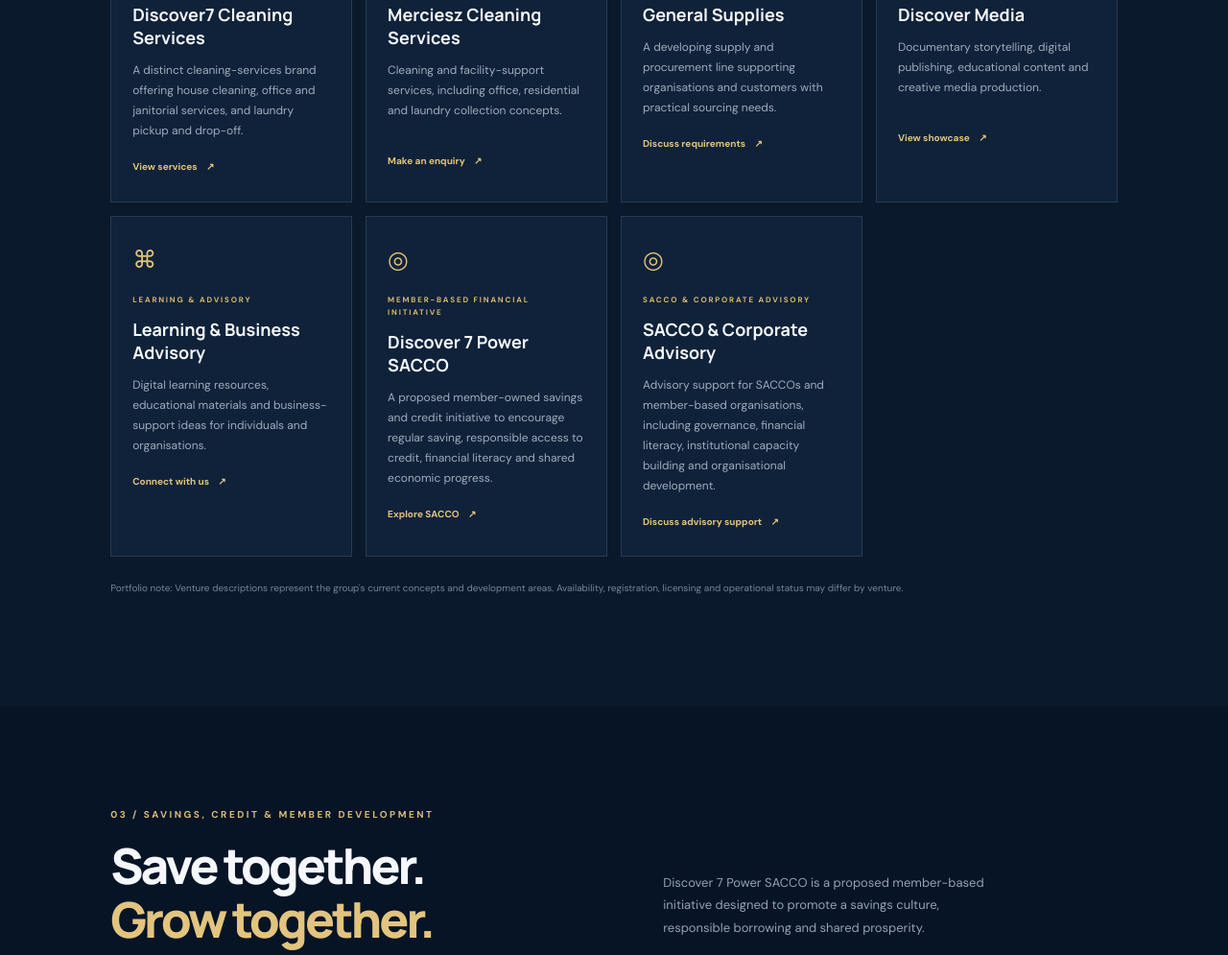
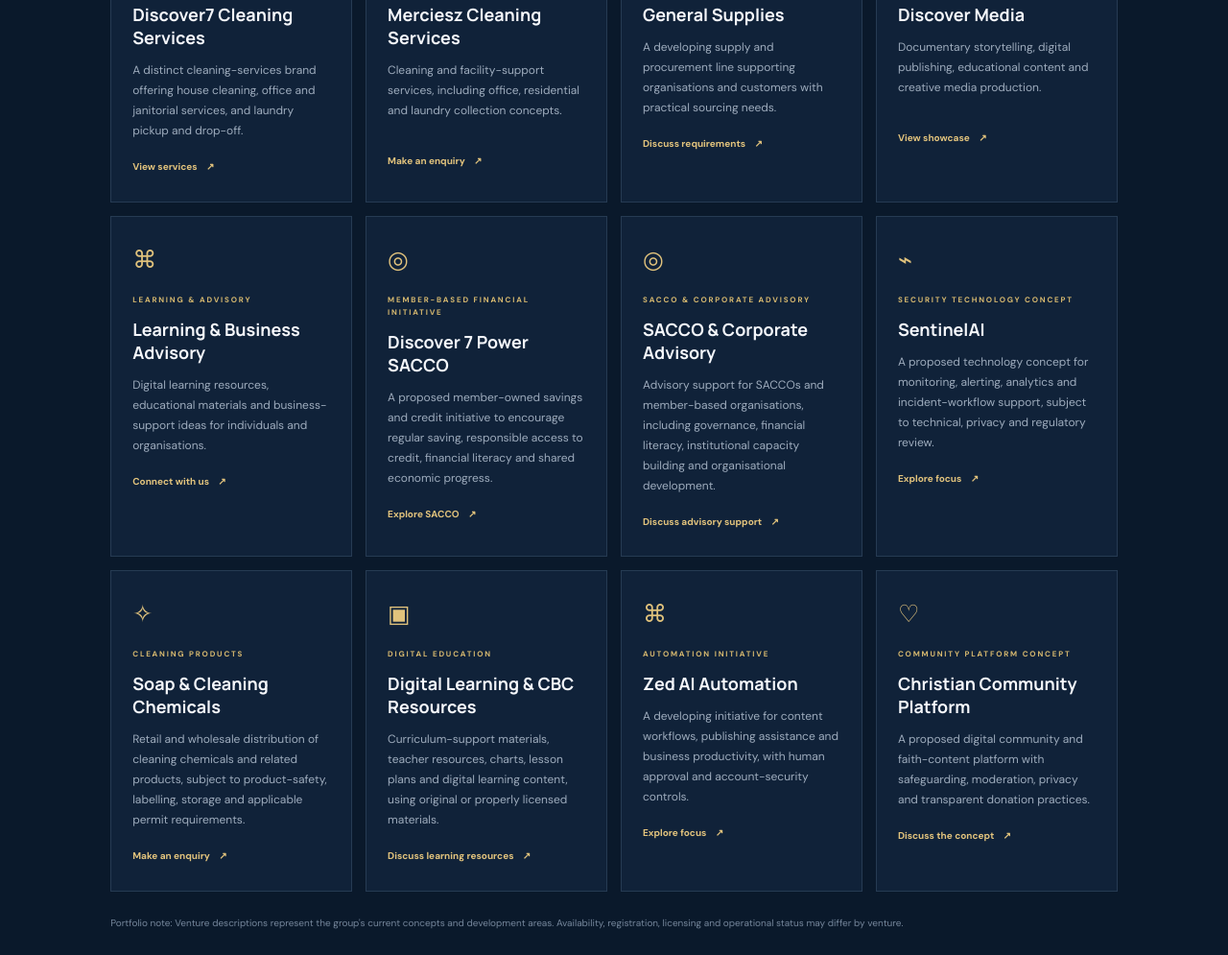
Before and after one commit to ninevetemple-web/zeddy-discover7power3, a plain HTML site: page index.html in a window 1280 px wide. Shown: the part 2198-3193 px from the top of the page at 96% size. Drawn offline with Linux system fonts and the light colour scheme.

Commit message:
Add remaining ventures from master company portfolio

```diff
--- a/index.html
+++ b/index.html
@@ -20,7 +20,12 @@
 <article class="venture-card"><div class="venture-icon">✦</div><span class="tag">CLEANING &amp; LAUNDRY</span><h3>Discover7 Cleaning Services</h3><p>A distinct cleaning-services brand offering house cleaning, office and janitorial services, and laundry pickup and drop-off.</p><a href="#discover7-cleaning">View services <span>↗</span></a></article><article class="venture-card"><div class="venture-icon">✧</div><span class="tag">FACILITY SERVICES</span><h3>Merciesz Cleaning Services</h3><p>Cleaning and facility-support services, including office, residential and laundry collection concepts.</p><a href="#contact">Make an enquiry <span>↗</span></a></article>
 <article class="venture-card"><div class="venture-icon">▤</div><span class="tag">SUPPLY & PROCUREMENT</span><h3>General Supplies</h3><p>A developing supply and procurement line supporting organisations and customers with practical sourcing needs.</p><a href="#contact">Discuss requirements <span>↗</span></a></article>
 <article class="venture-card"><div class="venture-icon">◉</div><span class="tag">MEDIA & PUBLISHING</span><h3>Discover Media</h3><p>Documentary storytelling, digital publishing, educational content and creative media production.</p><a href="#showcase">View showcase <span>↗</span></a></article>
-<article class="venture-card"><div class="venture-icon">⌘</div><span class="tag">LEARNING & ADVISORY</span><h3>Learning & Business Advisory</h3><p>Digital learning resources, educational materials and business-support ideas for individuals and organisations.</p><a href="#contact">Connect with us <span>↗</span></a></article><article class="venture-card"><div class="venture-icon">◎</div><span class="tag">MEMBER-BASED FINANCIAL INITIATIVE</span><h3>Discover 7 Power SACCO</h3><p>A proposed member-owned savings and credit initiative to encourage regular saving, responsible access to credit, financial literacy and shared economic progress.</p><a href="#sacco">Explore SACCO <span>↗</span></a></article><article class="venture-card"><div class="venture-icon">◎</div><span class="tag">SACCO & CORPORATE ADVISORY</span><h3>SACCO & Corporate Advisory</h3><p>Advisory support for SACCOs and member-based organisations, including governance, financial literacy, institutional capacity building and organisational development.</p><a href="#contact">Discuss advisory support <span>↗</span></a></article></div><p class="fine-print">Portfolio note: Venture descriptions represent the group's current concepts and development areas. Availability, registration, licensing and operational status may differ by venture.</p></section>
+<article class="venture-card"><div class="venture-icon">⌘</div><span class="tag">LEARNING & ADVISORY</span><h3>Learning & Business Advisory</h3><p>Digital learning resources, educational materials and business-support ideas for individuals and organisations.</p><a href="#contact">Connect with us <span>↗</span></a></article><article class="venture-card"><div class="venture-icon">◎</div><span class="tag">MEMBER-BASED FINANCIAL INITIATIVE</span><h3>Discover 7 Power SACCO</h3><p>A proposed member-owned savings and credit initiative to encourage regular saving, responsible access to credit, financial literacy and shared economic progress.</p><a href="#sacco">Explore SACCO <span>↗</span></a></article><article class="venture-card"><div class="venture-icon">◎</div><span class="tag">SACCO & CORPORATE ADVISORY</span><h3>SACCO & Corporate Advisory</h3><p>Advisory support for SACCOs and member-based organisations, including governance, financial literacy, institutional capacity building and organisational development.</p><a href="#contact">Discuss advisory support <span>↗</span></a></article><article class="venture-card"><div class="venture-icon">⌁</div><span class="tag">SECURITY TECHNOLOGY CONCEPT</span><h3>SentinelAI</h3><p>A proposed technology concept for monitoring, alerting, analytics and incident-workflow support, subject to technical, privacy and regulatory review.</p><a href="#innovation">Explore focus <span>↗</span></a></article>
+<article class="venture-card"><div class="venture-icon">✧</div><span class="tag">CLEANING PRODUCTS</span><h3>Soap &amp; Cleaning Chemicals</h3><p>Retail and wholesale distribution of cleaning chemicals and related products, subject to product-safety, labelling, storage and applicable permit requirements.</p><a href="#contact">Make an enquiry <span>↗</span></a></article>
+<article class="venture-card"><div class="venture-icon">▣</div><span class="tag">DIGITAL EDUCATION</span><h3>Digital Learning &amp; CBC Resources</h3><p>Curriculum-support materials, teacher resources, charts, lesson plans and digital learning content, using original or properly licensed materials.</p><a href="#contact">Discuss learning resources <span>↗</span></a></article>
+<article class="venture-card"><div class="venture-icon">⌘</div><span class="tag">AUTOMATION INITIATIVE</span><h3>Zed AI Automation</h3><p>A developing initiative for content workflows, publishing assistance and business productivity, with human approval and account-security controls.</p><a href="#innovation">Explore focus <span>↗</span></a></article>
+<article class="venture-card"><div class="venture-icon">♡</div><span class="tag">COMMUNITY PLATFORM CONCEPT</span><h3>Christian Community Platform</h3><p>A proposed digital community and faith-content platform with safeguarding, moderation, privacy and transparent donation practices.</p><a href="#contact">Discuss the concept <span>↗</span></a></article>
+</div><p class="fine-print">Portfolio note: Venture descriptions represent the group's current concepts and development areas. Availability, registration, licensing and operational status may differ by venture.</p></section>
 <section class="section sacco-section" id="sacco"><div class="section-kicker">03 / SAVINGS, CREDIT & MEMBER DEVELOPMENT</div><div class="section-heading"><div><h2>Save together.<br><em>Grow together.</em></h2></div><p>Discover 7 Power SACCO is a proposed member-based initiative designed to promote a savings culture, responsible borrowing and shared prosperity.</p></div><div class="principles"><article><b>01</b><h3>Membership</h3><p>A community of members united by shared financial goals, clear membership criteria and participation in governance.</p></article><article><b>02</b><h3>Savings & credit</h3><p>A future framework for regular member savings and fair, responsible credit facilities, subject to registration and all required approvals.</p></article><article><b>03</b><h3>Financial empowerment</h3><p>Financial literacy, investment education, member welfare and support for sustainable economic opportunities.</p></article></div><div class="sacco-notice"><strong>Important development notice</strong><p>This SACCO is presented as a proposed initiative under development. It is not represented as registered, licensed or currently accepting deposits, savings, investments or loan applications. Operations and financial services will begin only after the appropriate registration, governance arrangements and regulatory approvals in Kenya have been completed.</p></div><a class="text-link" href="#contact">Enquire about the SACCO initiative <span>↗</span></a></section>
 <section class="section cleaning-promo" id="discover7-cleaning"><div class="section-kicker">CLEANING &amp; LAUNDRY SERVICES</div><div class="cleaning-promo-grid"><div class="cleaning-promo-copy"><h2>Fresh spaces.<br><em>More time for life.</em></h2><p>Discover7 Cleaning Services is a separate service brand within the Discover 7 Power portfolio. Services include house cleaning, office and janitorial support, and laundry pickup and drop-off.</p><p class="cleaning-price">Services from KSh 300, depending on the service. Final quotations are confirmed after reviewing the service and location.</p>
 <form class="laundry-booking" id="laundryBooking">
```
